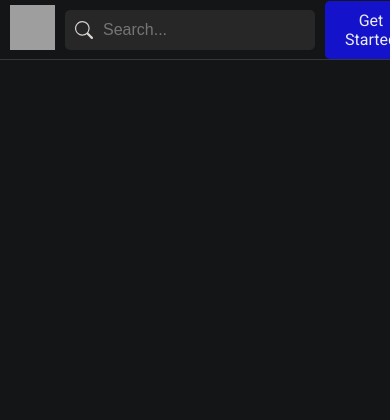
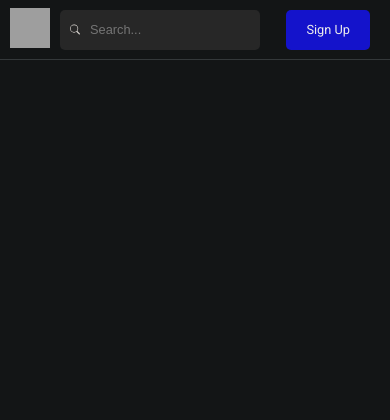
Before and after one commit to Om-Mishra7/InkBloom, a Flask app: page / in a window 390 px wide. Shown: the top 420 px of the page. Run offline with Flask 3, Linux system fonts and the light colour scheme; data that the repository does not hold is empty; grey boxes are pictures that could not be loaded.

Commit message:
Update navbar styles

```diff
--- a/app/static/css/navbar.css
+++ b/app/static/css/navbar.css
@@ -24,8 +24,8 @@ nav {
 }
 
 .left-header img {
-    width: 45px;
-    height: 45px;
+    width: 40px;
+    height: 40px;
     animation: all 0.2s ease-in-out;
 }
 
@@ -48,7 +48,7 @@ nav {
 .left-header .search-bar input {
     border-radius: 0 5px 5px 0;
     padding: 5px;
-    font-size: 1rem;
+    font-size: 0.8rem;
     color: #d8d4cf;
     border: none;
     background-color: transparent;
@@ -64,8 +64,8 @@ nav {
 }
 
 .left-header .search-bar svg {
-    height: 20px;
-    width: 20px;
+    height: 15px;
+    width: 15px;
     margin-left: 10px;
     margin-right: 5px;
     fill: #d8d4cf;
@@ -92,11 +92,15 @@ nav {
 }
 
 .sign-up {
-    padding: 10px 20px;
+    padding: 12px 20px;
     border-radius: 5px;
     background-color: #0100d8;
     color: #ffffff;
     filter: contrast(0.85);
+    font-size: 0.8rem;
+    font-weight: 400;
+    transition: all 0.3s ease-in-out;
+    height: 40px;
 }
 
 .profile-dropdown {
@@ -193,4 +197,19 @@ hr {
     .sign-in {
         display: none;
     }
+
+    .left-header .search-bar {
+        width: 200px;
+
+    }
+
+    /* .left-header .search-bar svg {
+        display: none;
+    }
+     */
+
+    .left-header img {
+        width: 40px;
+        height: 40px;
+    }
 }
--- a/app/templates/partials/navbar.html
+++ b/app/templates/partials/navbar.html
@@ -41,7 +41,7 @@
     </div>
 
     {% else %}
-    <a class="nav-link sign-up" href="/user/authorize">Get Started</a>
+    <a class="nav-link sign-up" href="/user/authorize">Sign Up</a>
     {% endif %}
   </div>
 </nav>
```
